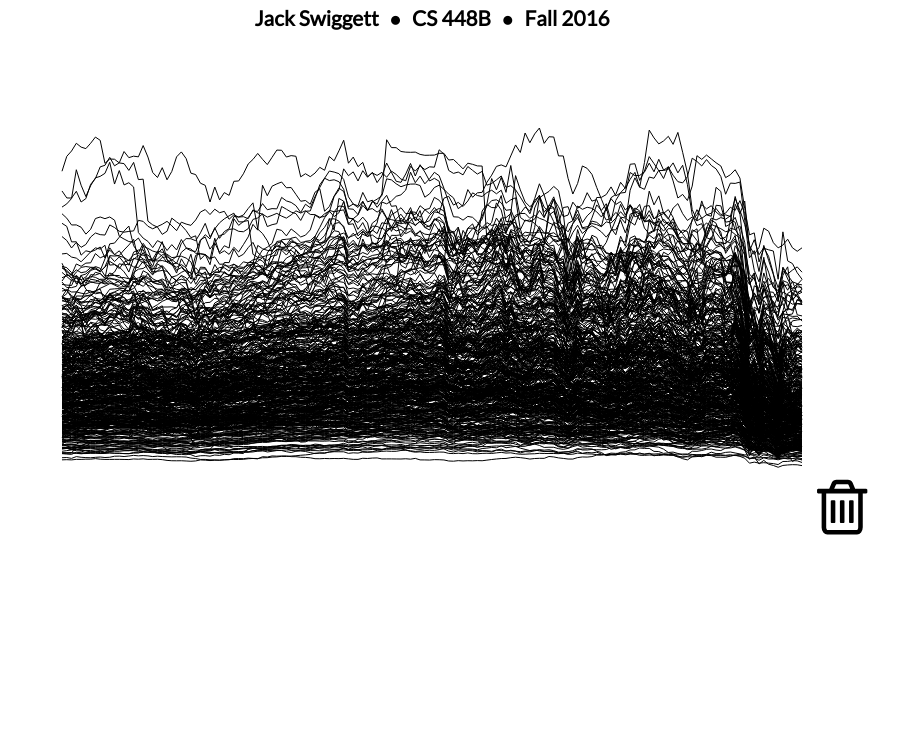
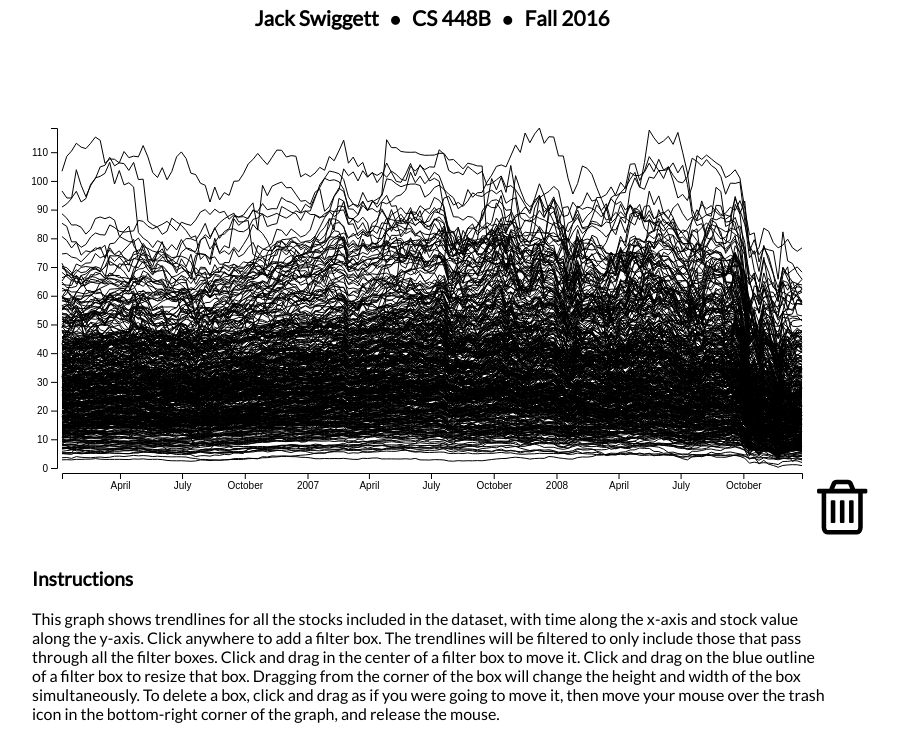
Before and after one commit to jackswiggett/TimeSearcher, a plain HTML site: page index.html in a window 1280 px wide. Shown: the part 97-836 px from the top of the page, without its empty margins (208-1107 px from the left). Before the commit the page ends 800 px from the top, so only its background shows below. Drawn offline with nearby package versions, Linux system fonts and the light colour scheme.

Commit message:
Add axes and usage instructions

```diff
--- a/css/style.css
+++ b/css/style.css
@@ -1,13 +1,18 @@
+body {
+  font-family: 'Lato', sans-serif;
+  text-align: center;
+}
+
 h1 {
-  text-align: center;
-  font-family: 'Lato', sans-serif;
   font-size: 2.5em;
 }
 
 h2 {
-  text-align: center;
-  font-family: 'Lato', sans-serif;
   font-size: 1.3em;
+}
+
+h3 {
+  font-size: 1.2em;
 }
 
 .stock-line {
@@ -26,5 +31,11 @@ h2 {
 
 #visualization-svg {
   display: block;
-  margin: 0 auto;
+  margin: auto;
 }
+
+#instructions {
+  margin: auto;
+  width: 800px;
+  text-align: left;
+}
--- a/index.html
+++ b/index.html
@@ -10,6 +10,12 @@
   <h1>TimeSearcher</h1>
   <h2>Jack Swiggett&ensp;&#9679;&ensp;CS 448B&ensp;&#9679;&ensp;Fall 2016</h2>
   <div id="visualization-area"></div>
+  <div id="instructions">
+    <h3>Instructions</h3>
+    <p>
+      This graph shows trendlines for all the stocks included in the dataset, with time along the x-axis and stock value along the y-axis. Click anywhere to add a filter box. The trendlines will be filtered to only include those that pass through all the filter boxes. Click and drag in the center of a filter box to move it. Click and drag on the blue outline of a filter box to resize that box. Dragging from the corner of the box will change the height and width of the box simultaneously. To delete a box, click and drag as if you were going to move it, then move your mouse over the trash icon in the bottom-right corner of the graph, and release the mouse.
+    </p>
+  </div>
 
   <script type="text/javascript" src="js/TimeSearcher.js"></script>
 </body>
--- a/js/TimeSearcher.js
+++ b/js/TimeSearcher.js
@@ -66,6 +66,15 @@ d3.csv("data/data_06-08.csv", function(error, data) {
 
         // add event listener to create filter boxes
         svg.on("click", create_filter_box);
+
+        // add left and bottom axes
+        bottomAxis = d3.axisBottom(timeScale);
+        leftAxis = d3.axisLeft(valueScale);
+
+        svg.append("g").call(bottomAxis)
+            .attr("transform", "translate(0," + (HEIGHT - MARGIN + 5) + ")");
+        svg.append("g").call(leftAxis)
+            .attr("transform", "translate(" + (MARGIN - 5) + ",0)");
     }
 });
 
```
